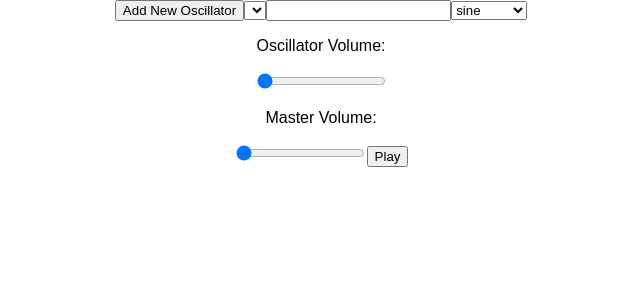
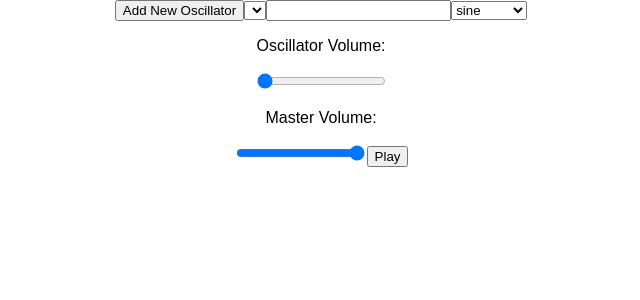
Before and after one commit to BinFench/Chirp, a React (Create React App) app: page / in a window 1280 px wide. Shown: the top 300 px of the page, without its empty margins (319-959 px from the left). Built offline with nearby package versions, Linux system fonts and the light colour scheme.

Commit message:
Implement MIDI

```diff
--- a/package.json
+++ b/package.json
@@ -18,7 +18,7 @@
     "build": "npx react-scripts build",
     "test": "npx react-scripts test --env=jsdom",
     "eject": "npx react-scripts eject",
-    "electron": "electron",
+    "electron": "electron .",
     "electron-dev": "set ELECTRON_START_URL=https://localhost:3000 electron .",
     "dev": "nf start"
   },
--- a/src/components/SynthPad.js
+++ b/src/components/SynthPad.js
@@ -1,9 +1,36 @@
 import React, { PureComponent } from "react";
 import Audio from "../res/Audio";
+import Wave from "../res/Wave";
+
+var test;
+
+function MIDItoHz(MIDI) {
+  return 440 * Math.pow(2, (MIDI - 69) / 12);
+}
+
+function onMIDISuccess(midiAccess) {
+  console.log(midiAccess);
+  for (var input of midiAccess.inputs.values())
+    input.onmidimessage = getMIDIMessage;
+}
+
+function getMIDIMessage(midiMessage) {
+  if (midiMessage.data[0] === 144) {
+    test.play(MIDItoHz(midiMessage.data[1]));
+  }
+  if (midiMessage.data[0] === 128) {
+    test.pause();
+  }
+  console.log(midiMessage.data);
+}
+
+function onMIDIFailure() {
+  console.log("Could not access your MIDI devices.");
+}
 
 class SynthPad extends PureComponent {
   state = {
-    masterGainValue: 0,
+    masterGainValue: 1,
     oscillatorNodes: [],
     selectedOscillatorNodeIndex: -1
   };
@@ -121,6 +148,13 @@ class SynthPad extends PureComponent {
 
   componentDidMount() {
     this.initializeMasterGain();
+    test = new Wave(Audio);
+    if (navigator.requestMIDIAccess) {
+      console.log("This browser supports WebMIDI!");
+    } else {
+      console.log("WebMIDI is not supported in this browser.");
+    }
+    navigator.requestMIDIAccess().then(onMIDISuccess, onMIDIFailure);
   }
 
   render() {
@@ -195,184 +229,4 @@ class SynthPad extends PureComponent {
   }
 }
 
-// const SynthPad = () => {
-//     //set state to represent initial value of masterGainNode
-//     const [masterGainValue, setMasterGainValue] = useState(0)
-
-//     const [oscillatorNodes, setOscillatorNodes] = useState([])
-
-//     // initialize state for selected oscillator index
-//     const [selectedOscillatorNodeIndex, setSelectedOscillatorNodeIndex] = useState(-1)
-
-//     const initializeMasterGain = () => {
-//         // Connect the masterGainNode to the audio context to allow it to output sound.
-//         Audio.masterGainNode.connect(Audio.context.destination)
-
-//         // Set masterGain Value to 0
-//         Audio.masterGainNode.gain.setValueAtTime(0, Audio.context.currentTime)
-//     }
-
-//     //initialize masterGainNode on first render
-//     useEffect(initializeMasterGain, [])
-
-//     const changeMasterVolume = (e) => {
-
-//         setMasterGainValue(e.target.value/100)
-//     }
-
-//     const addOscillatorNode = () => {
-//         // Create a GainNode for the oscillator, set it to 0 volume and connect it to masterGainNode
-//         const oscillatorGainNode = Audio.context.createGain()
-//         oscillatorGainNode.gain.setValueAtTime(0, Audio.context.currentTime)
-//         oscillatorGainNode.connect(Audio.masterGainNode)
-
-//         // Create OscillatorNode, connect it to its GainNode, and make it start playing.
-//         const oscillatorNode = Audio.context.createOscillator()
-//         oscillatorNode.connect(oscillatorGainNode)
-//         oscillatorNode.start()
-
-//         // Store the nodes along with their values in state.
-//         // Note: When an oscillator is created, frequency is set to 440,
-//         // and type is set to 'sine' by default.
-//         const oscillatorNodeValues = {
-//             oscillatorNode: oscillatorNode,
-//             oscillatorGainNode: oscillatorGainNode,
-//             frequency: oscillatorNode.frequency.value,
-//             type: oscillatorNode.type,
-//             gain: 0
-//         }
-
-//         setOscillatorNodes([...oscillatorNodes, oscillatorNodeValues])
-
-//         // Set selectedOscillatorNode to the new oscillator index.
-//         setSelectedOscillatorNodeIndex(oscillatorNodes.length)
-//     }
-
-//     const changeSelectedOscillatorNode = e => {
-//         setSelectedOscillatorNodeIndex(e.target.value)
-//     }
-
-//     const updateSelectedOscillatorFrequency = e => {
-//         //update selected OscillatorNode to the selected frequency
-//         if (selectedOscillatorNodeIndex >= 0) {
-//             const oscillatorNodesCopy = [...oscillatorNodes]
-//             const selectedOscillatorNode = oscillatorNodesCopy[selectedOscillatorNodeIndex]
-
-//             // set the frequency of the OscillatorNode
-//             selectedOscillatorNode.oscillatorNode.frequency.setValueAtTime(e.target.value, Audio.context.currentTime)
-
-//             // set the value stored in state for the frequency
-//             selectedOscillatorNode.frequency = e.target.value
-//             setOscillatorNodes(oscillatorNodesCopy)
-//         }
-//     }
-
-//     const updateSelectedOscillatorType = (e) => {
-//         //update selected OscillatorNode to the selected type
-//         if (selectedOscillatorNodeIndex >= 0) {
-//             const oscillatorNodesCopy = [...oscillatorNodes]
-//             const selectedOscillatorNode = oscillatorNodesCopy[selectedOscillatorNodeIndex]
-
-//             // set the type of the OscillatorNode
-//             selectedOscillatorNode.oscillatorNode.type = e.target.value
-
-//             // set the value stored in state for the type
-//             selectedOscillatorNode.type = e.target.value
-//             setOscillatorNodes(oscillatorNodesCopy)
-//         }
-//     }
-
-//     const updateSelectedOscillatorVolume = (e) => {
-//         //update selected OscillatorNode's GainNode to the selected value
-//         if (selectedOscillatorNodeIndex >= 0) {
-//             const oscillatorNodesCopy = [...oscillatorNodes]
-//             const selectedOscillatorNode = oscillatorNodesCopy[selectedOscillatorNodeIndex]
-
-//             // set the gain of the OscillatorNode's GainNode
-//             selectedOscillatorNode.oscillatorGainNode.gain.setValueAtTime(
-//                 e.target.value/100, Audio.context.currentTime
-//             )
-
-//             // set the value stored in state for the gain
-//             selectedOscillatorNode.gain = e.target.value
-//             setOscillatorNodes(oscillatorNodesCopy)
-//         }
-//     }
-
-//     // Fade in the MasterGainNode gain value to masterGainValue on mouseDown by .001 seconds
-//     const play = () => {
-//         Audio.masterGainNode.gain.setTargetAtTime(masterGainValue, Audio.context.currentTime, 0.001)
-//     }
-
-//     // Fade out the MasterGainNode gain value to 0 on mouseDown by .001 seconds
-//     const pause = () => {
-//         Audio.masterGainNode.gain.setTargetAtTime(0, Audio.context.currentTime, 0.001)
-//     }
-
-//     const oscillatorSelectOptions = oscillatorNodes.map((oscillatorNode, i) => (
-//         <option key={`oscillator-${i}`} value={i}>Oscillator {i}</option>
-//     ))
-
-//     return (
-//         <div className="synth">
-//             <button onClick={addOscillatorNode}>Add New Oscillator</button>
-
-//             {/* Add onChange handler in order to setSelectedOscillatorNode, render selection options,
-//                 and set value to the index of the selectedOscillatorNode */}
-//             <select
-//                 onChange={changeSelectedOscillatorNode}
-//                 value={selectedOscillatorNodeIndex}
-//                 className='select-oscillator'
-//             >
-//                 {oscillatorSelectOptions}
-//             </select>
-
-//             {/* Set the value of .frequency element to be the frequency of the selected oscillator
-//                 and add onChange handler to change the frequency of selectedOscillatorNode */}
-//             <input type="number"
-//                    value={selectedOscillatorNodeIndex >= 0 ? oscillatorNodes[selectedOscillatorNodeIndex].frequency : ''}
-//                    onChange={updateSelectedOscillatorFrequency}
-//                    className='frequency'/>
-
-//             {/* Set the value of .wave-type element to be the type of the selected oscillator
-//                 and add onChange handler to change the type of selectedOscillatorNode */}
-//             <select
-//                 value={selectedOscillatorNodeIndex >= 0 ? oscillatorNodes[selectedOscillatorNodeIndex].type : ''}
-//                 onChange={updateSelectedOscillatorType}
-//                 className='wave-type'
-//             >
-//                 <option value="sine">sine</option>
-//                 <option value="sawtooth">sawtooth</option>
-//                 <option value="square">square</option>
-//                 <option value="triangle">triangle</option>
-//             </select>
-
-//             <p>Oscillator Volume: </p>
-//             {/* Set the value of .oscillator-volume element to be the gain value of the selected oscillator's GainNode
-//                 and add onChange handler to change the gain of selectedOscillatorNode */}
-//             <input
-//                 type="range"
-//                 min='0'
-//                 max='100'
-//                 value={selectedOscillatorNodeIndex >= 0 ? oscillatorNodes[selectedOscillatorNodeIndex].gain : 0}
-//                 onChange={updateSelectedOscillatorVolume}
-//                 className="oscillator-volume"/>
-//             <p>Master Volume: </p>
-//             <input
-//                 type="range"
-//                 min='0'
-//                 max='100'
-//                 value={masterGainValue*100}
-//                 onChange={changeMasterVolume}
-//                 className='pad-volume'
-//             />
-//             <button
-//                 onMouseDown={play}
-//                 onMouseUp={pause}
-//                 className='play'
-//             >Play</button>
-//         </div>
-//     );
-// }
-
 export default SynthPad;
--- /dev/null
+++ b/src/res/Notes.js
@@ -0,0 +1 @@
+notes = [8.18, 8.66, 9.18, 9.72];
--- a/src/res/Wave.js
+++ b/src/res/Wave.js
@@ -1,37 +1,54 @@
 class Wave {
   constructor(audio, type = "sine", real = [], imag = []) {
-    const oscillatorGainNode = audio.context.createGain();
-    oscillatorGainNode.gain.setValueAtTime(1, audio.context.currentTime);
-    oscillatorGainNode.connect(audio.masterGainNode);
+    this.audio = audio;
+    this.oscillatorGainNode = audio.context.createGain();
+    this.oscillatorGainNode.gain.setValueAtTime(1, audio.context.currentTime);
+    this.oscillatorGainNode.connect(audio.masterGainNode);
 
-    const oscillatorNode = Audio.context.createOscillator();
+    this.oscillatorNode = audio.context.createOscillator();
 
     if (type === "custom") {
       var wave = audio.context.createPeriodicWave(real, imag);
-      oscillatorNode.setPeriodicWave(wave);
+      this.oscillatorNode.setPeriodicWave(wave);
     }
 
-    this.osc = {
-      oscillatorNode: oscillatorNode,
-      oscillatorGainNode: oscillatorGainNode,
-      detune: 0,
-      detuneType: "hz",
-      type: type,
-      gain: 1
-    };
+    this.detune = 0;
+    this.detuneType = "hz";
+    this.type = type;
+    this.gain = 1;
+    this.oscillatorNode.type = this.type;
 
-    oscillatorNode.connect(oscillatorGainNode);
+    this.oscillatorNode.connect(this.oscillatorGainNode);
+    this.oscillatorNode.start();
   }
 
-  play() {
-    this.osc.oscillatorNode.start();
+  play(freq) {
+    this.oscillatorNode.frequency.setValueAtTime(
+      freq + this.detune,
+      this.audio.context.currentTime
+    );
+    this.audio.masterGainNode.gain.setTargetAtTime(
+      this.gain,
+      this.audio.context.currentTime,
+      0.001
+    );
   }
 
   pause() {
-    this.osc.oscillatorNode.stop();
+    this.audio.masterGainNode.gain.setTargetAtTime(
+      0,
+      this.audio.context.currentTime,
+      0.001
+    );
+  }
+
+  stop() {
+    this.oscillatorNode.stop();
   }
 
   remove() {
-    this.osc.oscillatorNode.disconnect();
+    this.oscillatorNode.disconnect();
   }
 }
+
+export default Wave;
```
Also changed, not shown: 1 other file (tests, documents, lock files or other folders).
